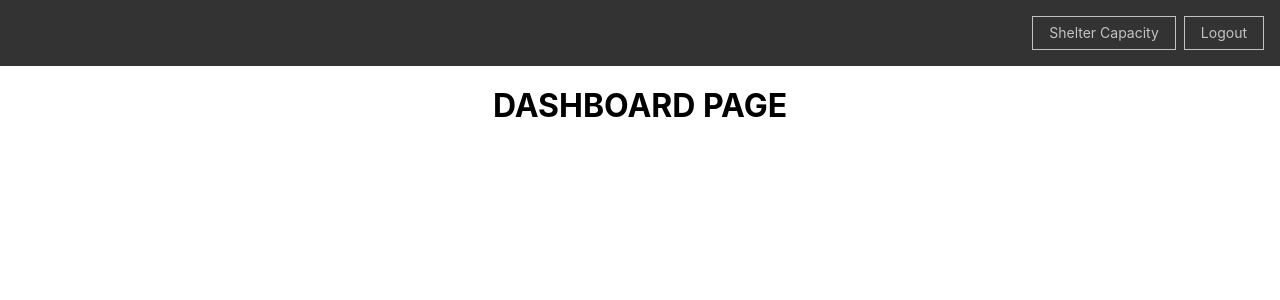
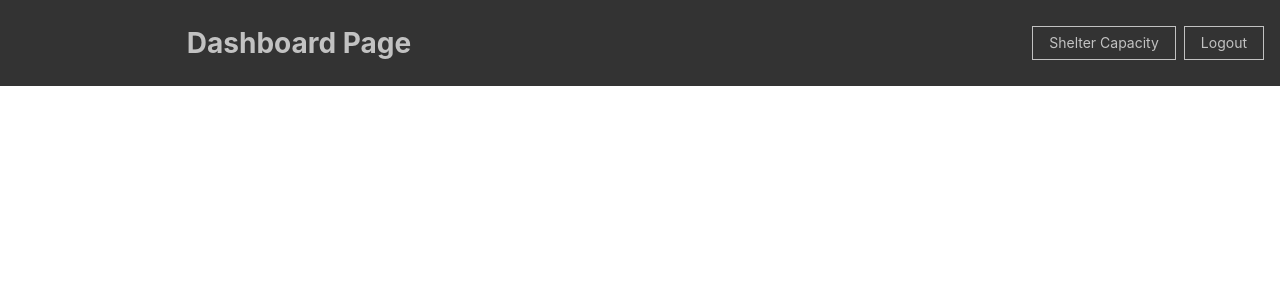
Before and after one commit to yuubd/nwHacks_Newton_4, a React (Create React App) app: page /dashboard in a window 1280 px wide. Shown: the top 300 px of the page. Built offline with nearby package versions, Linux system fonts and the light colour scheme.

Commit message:
moved dashboard to navbar

```diff
--- a/src/containers/Dashboard/Dashboard.js
+++ b/src/containers/Dashboard/Dashboard.js
@@ -1,5 +1,6 @@
 import React, { Component } from 'react';
 import { Link } from 'react-router-dom';
+import * as d3 from 'd3';
 class Dashboard extends Component {
 	constructor(props)
 	{
@@ -10,6 +11,7 @@ class Dashboard extends Component {
 		return (
 			<div>
 			<nav className=" dt h-10 w-100 relative bg-black-80 center">
+			<div className="f6 fw4 hover-white no-underline white-70 dib ml2 pv2"><h1> Dashboard Page </h1></div>
 			<div className="dtc v-mid tr pa3">
 				<Link
 					className="f6 fw4 hover-white no-underline white-70 dib ml2 pv2 ph3 ba"
@@ -25,9 +27,6 @@ class Dashboard extends Component {
 				</Link>
 			</div>
 			</nav>
-			<div>
-				<h1>DASHBOARD PAGE</h1>
-			</div>
 			</div>
 		);
 	}
```
